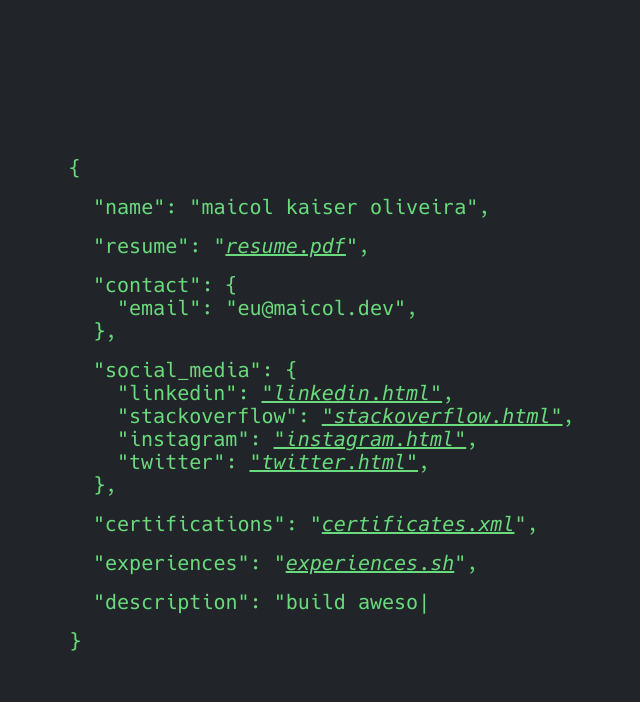
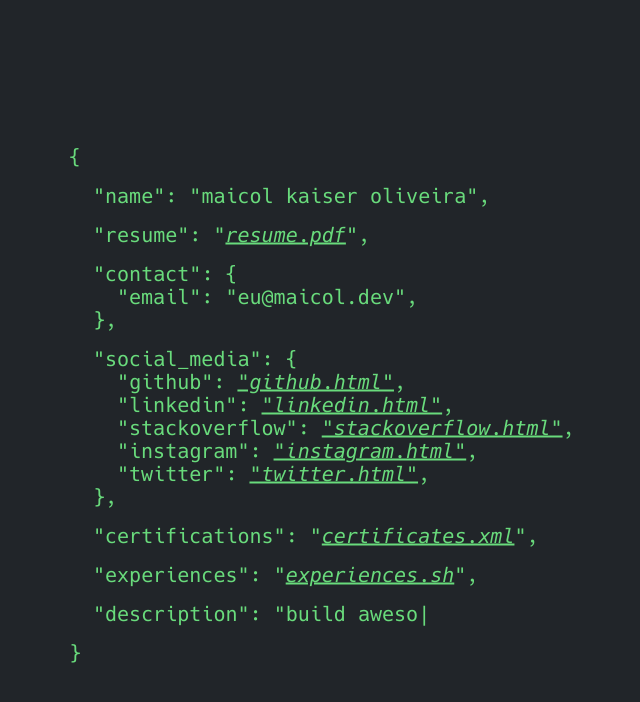
Before and after one commit to vakaman/maicol.dev, a Jekyll site: the page built from index.md, in a window 1280 px wide. Shown: the top 702 px of the page, without its empty margins (187-827 px from the left). Built offline with Jekyll 4.4.1, drawn with Linux system fonts in a browser that asks for light colours; some of the changed lines change nothing that is shown.

Commit message:
refact: adjust config

```diff
--- a/_config.yml
+++ b/_config.yml
@@ -9,13 +9,14 @@
     - Hello!
     - I'm backend software <br> engineer
     - Build awesome <br> applications is something <br> that's make me happy
-    - I already workt as a <br> network engineer too
+    - I already worked as <br> network engineer too
     - Fell free to <br> contact me
   resume: https://drive.google.com/file/d/1gYNZwiUtnLjLBHLAZjIQh21uB8sE-pNE/view
   contact:
     email: eu@maicol.dev
   certifications: https://drive.google.com/drive/folders/1d2HjHINeU2ezZauGxIuCgqFK1KIbYZv9
   social_media:
+    github: https://github.com/vakaman
     linkedin: https://linkedin.com/in/maicolkaiseroliveira
     stackoverflow: https://stackoverflow.com/users/22402101/maicol-kaiser-oliveira
     instagram: https://www.instagram.com/maicolvk
```
